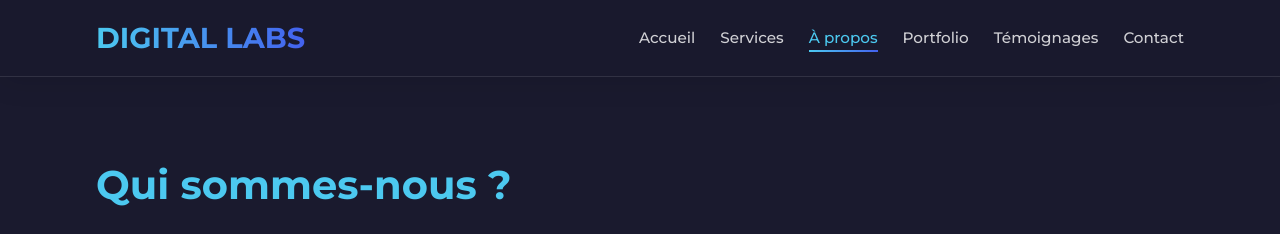
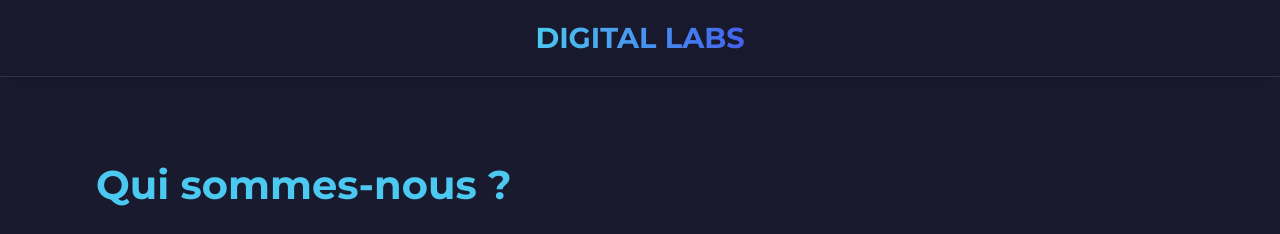
Before and after one commit to Ouoro10/Digital-labs-, a plain HTML site: page about.html in a window 1280 px wide. Shown: the top 234 px of the page. Drawn offline with Linux system fonts and the light colour scheme.

Commit message:
Update about.html

```diff
--- a/about.html
+++ b/about.html
@@ -32,7 +32,7 @@
       padding: 0 15px;
     }
 
-    /* Header */
+    /* Header simplifié */
     header {
       background: rgba(26, 26, 46, 0.9);
       backdrop-filter: blur(10px);
@@ -43,12 +43,7 @@
       box-shadow: 0 4px 30px rgba(0, 0, 0, 0.1);
       border-bottom: 1px solid rgba(255, 255, 255, 0.1);
       padding: 15px 0;
-    }
-
-    .header-container {
-      display: flex;
-      justify-content: space-between;
-      align-items: center;
+      text-align: center;
     }
 
     .logo {
@@ -59,41 +54,7 @@
       background-clip: text;
       color: transparent;
       margin: 0;
-    }
-
-    /* Navigation */
-    .nav-links {
-      list-style: none;
-      display: flex;
-      margin: 0;
-      padding: 0;
-    }
-
-    .nav-links li {
-      margin-left: 25px;
-    }
-
-    .nav-links a {
-      color: rgba(255, 255, 255, 0.8);
-      text-decoration: none;
-      font-weight: 500;
-      transition: color 0.3s;
-      position: relative;
-      font-size: 0.95rem;
-    }
-
-    .nav-links a:hover, .nav-links a.active {
-      color: var(--accent);
-    }
-
-    .nav-links a.active::after {
-      content: '';
-      position: absolute;
-      bottom: -5px;
-      left: 0;
-      width: 100%;
-      height: 2px;
-      background: linear-gradient(90deg, var(--accent), var(--primary));
+      display: inline-block;
     }
 
     /* About Section */
@@ -214,18 +175,8 @@
 <body>
 
 <header>
-  <div class="container header-container">
+  <div class="container">
     <h1 class="logo">DIGITAL LABS</h1>
-    <nav>
-      <ul class="nav-links">
-        <li><a href="index.html">Accueil</a></li>
-        <li><a href="services.html">Services</a></li>
-        <li><a href="about.html" class="active">À propos</a></li>
-        <li><a href="portfolio.html">Portfolio</a></li>
-        <li><a href="testimonials.html">Témoignages</a></li>
-        <li><a href="contact.html">Contact</a></li>
-      </ul>
-    </nav>
   </div>
 </header>
 
```
